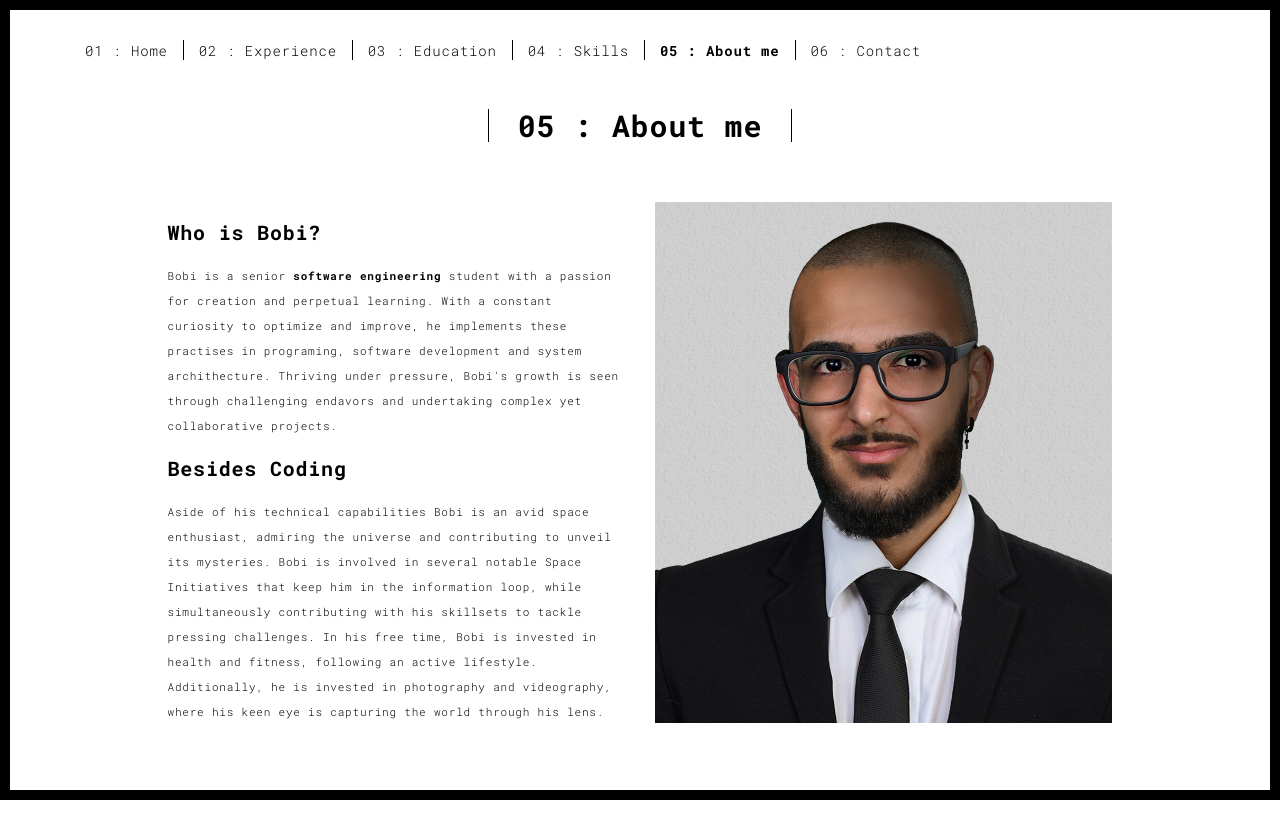
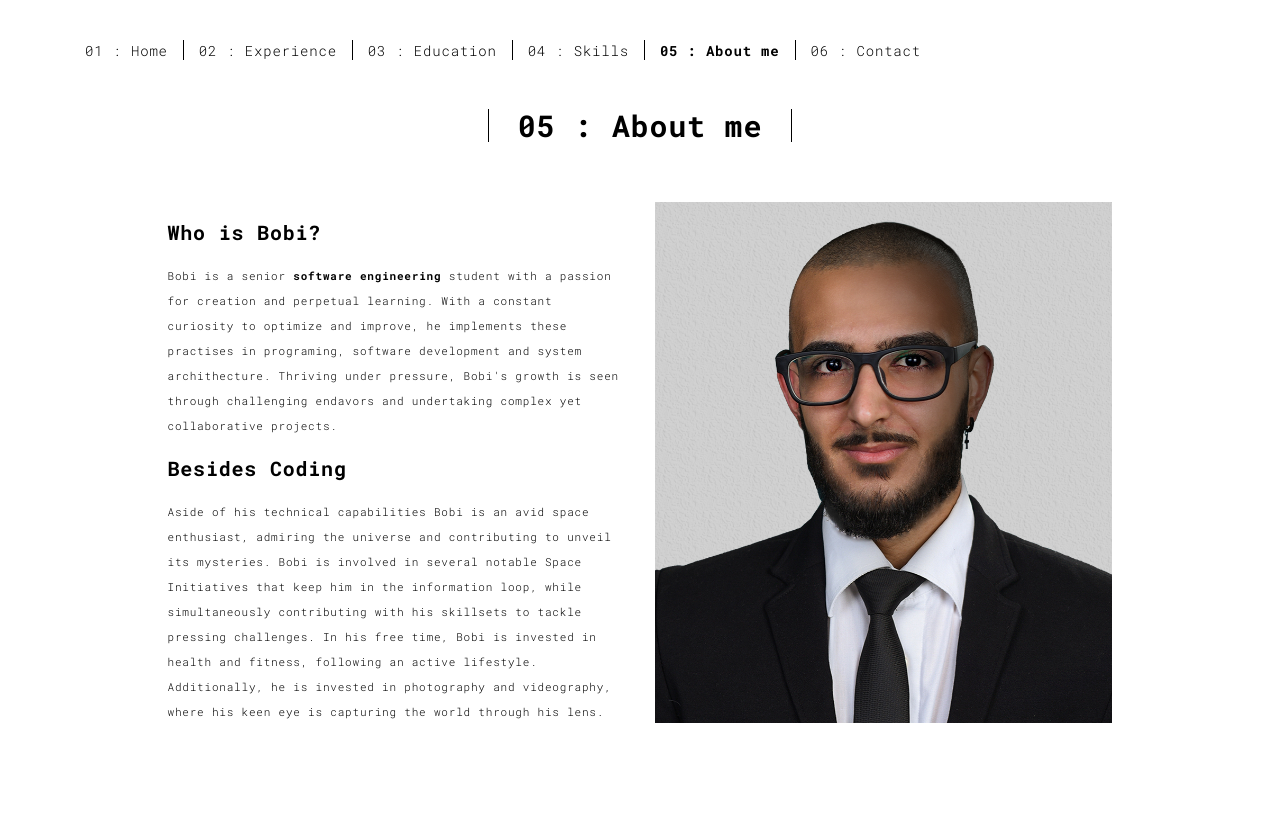
Before and after one commit to bxbi-exe/bxbi-exe.github.io, a plain HTML site: page about.html in a window 1280 px wide. Drawn offline with Linux system fonts and the light colour scheme.

Commit message:
Design Improvement

```diff
--- a/about.html
+++ b/about.html
@@ -16,10 +16,6 @@
   </head>
 
   <body class="">
-    <div id="site-border-left"></div>
-    <div id="site-border-right"></div>
-    <div id="site-border-top"></div>
-    <div id="site-border-bottom"></div>
     <!-- Add your content of header -->
     <header>
       <nav class="navbar navbar-fixed-top navbar-default">
```
Also changed, not shown: contact.html (+0 -4 lines), education.html (+0 -4 lines), index.html (+0 -4 lines), skills.html (+0 -4 lines), work.html (+0 -4 lines), works.html (+0 -4 lines).
